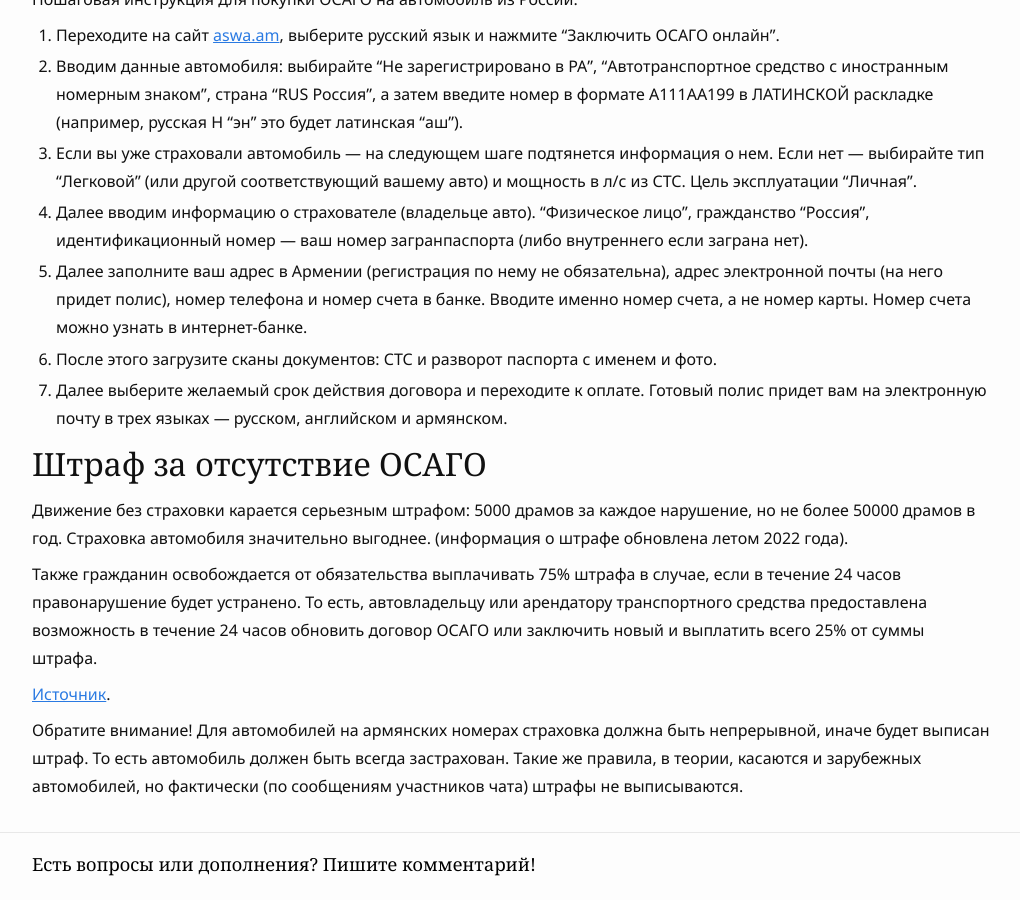
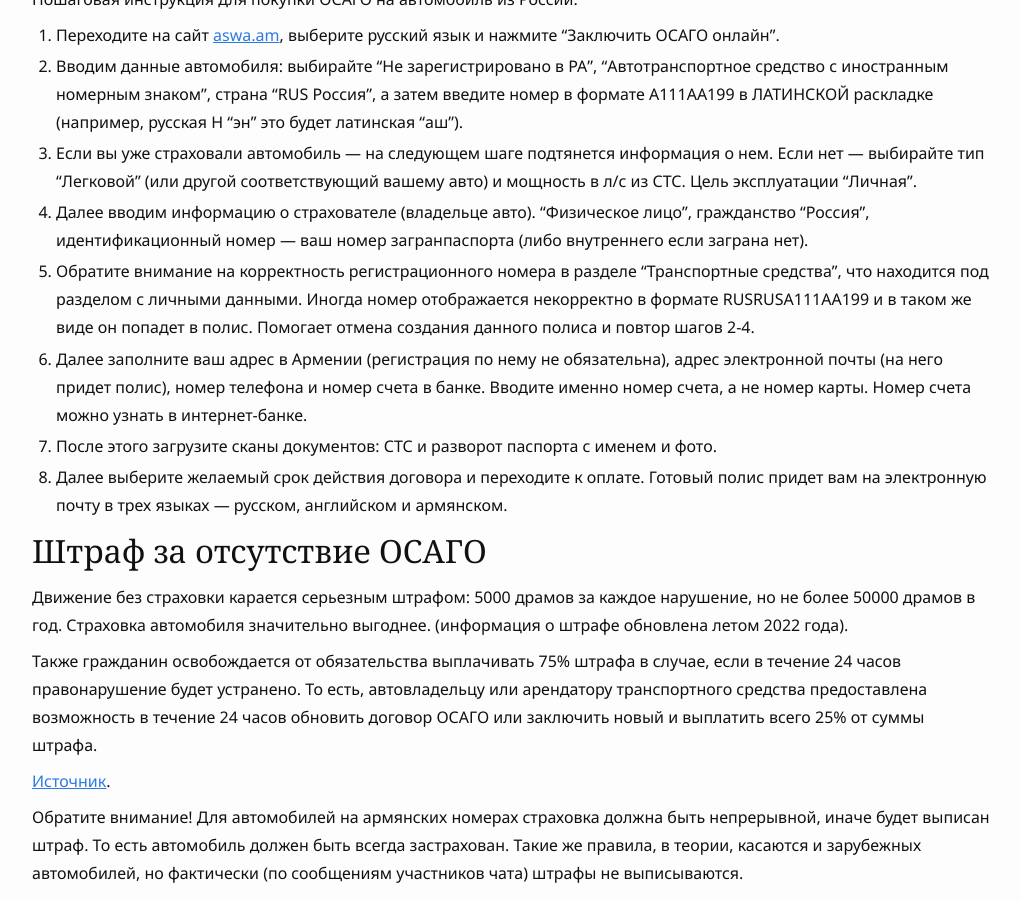
Before and after one commit to haywiki/haywiki.github.io, a Jekyll site: the page built from drive/insurance.md, in a window 1280 px wide and 900 px high, scrolled down 451 px. Shown: the whole window, without its empty margins (128-1148 px from the left). Built offline with Jekyll 4.4.1, drawn with Linux system fonts in a browser that asks for light colours; nearby versions of some CDN libraries; a script that is not in the unit is left out.

Commit message:
добавлен пункт о некорректной подгрузке госномеров

```diff
--- a/drive/insurance.md
+++ b/drive/insurance.md
@@ -17,9 +17,10 @@ parent_url: /drive/
 2. Вводим данные автомобиля: выбирайте "Не зарегистрировано в РА", "Автотранспортное средство с иностранным номерным знаком", страна "RUS Россия", а затем введите номер в формате A111AA199 в ЛАТИНСКОЙ раскладке (например, русская Н "эн" это будет латинская "аш").
 3. Если вы уже страховали автомобиль — на следующем шаге подтянется информация о нем. Если нет — выбирайте тип "Легковой" (или другой соответствующий вашему авто) и мощность в л/с из СТС. Цель эксплуатации "Личная".
 4. Далее вводим информацию о страхователе (владельце авто). "Физическое лицо", гражданство "Россия", идентификационный номер — ваш номер загранпаспорта (либо внутреннего если заграна нет).
-5. Далее заполните ваш адрес в Армении (регистрация по нему не обязательна), адрес электронной почты (на него придет полис), номер телефона и номер счета в банке. Вводите именно номер счета, а не номер карты. Номер счета можно узнать в интернет-банке.
-6. После этого загрузите сканы документов: СТС и разворот паспорта с именем и фото.
-7. Далее выберите желаемый срок действия договора и переходите к оплате. Готовый полис придет вам на электронную почту в трех языках — русском, английском и армянском.
+5. Обратите внимание на корректность регистрационного номера в разделе "Транспортные средства", что находится под разделом с личными данными. Иногда номер отображается некорректно в формате RUSRUSA111AA199 и в таком же виде он попадет в полис. Помогает отмена создания данного полиса и повтор шагов 2-4.
+6. Далее заполните ваш адрес в Армении (регистрация по нему не обязательна), адрес электронной почты (на него придет полис), номер телефона и номер счета в банке. Вводите именно номер счета, а не номер карты. Номер счета можно узнать в интернет-банке.
+7. После этого загрузите сканы документов: СТС и разворот паспорта с именем и фото.
+8. Далее выберите желаемый срок действия договора и переходите к оплате. Готовый полис придет вам на электронную почту в трех языках — русском, английском и армянском.
 
 ## Штраф за отсутствие ОСАГО
 
```
